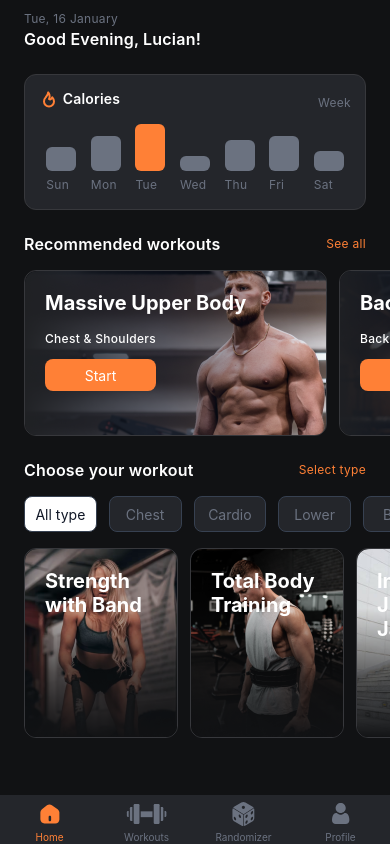
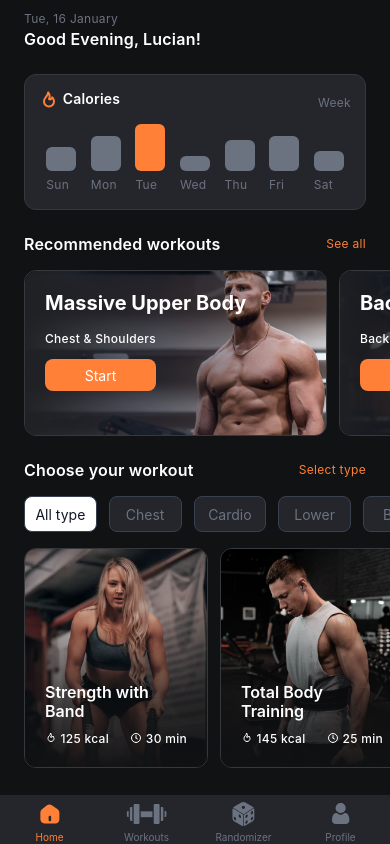
Before and after one commit to frank0170/fitness-app, a React Native app: screen / in a window 390 px wide. Built offline with nearby package versions, Linux system fonts and the light colour scheme.

Commit message:
finished homepage

```diff
--- /dev/null
+++ b/components/icons/caloriesIconSmall.js
@@ -0,0 +1,22 @@
+import React from "react";
+
+const CaloriesIconSmall = () => {
+  return (
+    <svg
+      width="12"
+      height="12"
+      viewBox="0 0 12 12"
+      fill="none"
+      xmlns="http://www.w3.org/2000/svg"
+    >
+      <path
+        d="M6 6C7 4.52 6 2.5 5.5 2C5.5 3.519 4.6135 4.3705 4 5C3.387 5.63 3 6.62 3 7.5C3 8.29565 3.31607 9.05871 3.87868 9.62132C4.44129 10.1839 5.20435 10.5 6 10.5C6.79565 10.5 7.55871 10.1839 8.12132 9.62132C8.68393 9.05871 9 8.29565 9 7.5C9 6.734 8.472 5.53 8 5C7.107 6.5 6.6045 6.5 6 6Z"
+        stroke="white"
+        stroke-linecap="round"
+        stroke-linejoin="round"
+      />
+    </svg>
+  );
+};
+
+export default CaloriesIconSmall;
--- /dev/null
+++ b/components/icons/timeSmallIcon.js
@@ -0,0 +1,28 @@
+import React from "react";
+
+const TimeSmallIcon = () => {
+  return (
+    <svg
+      width="12"
+      height="12"
+      viewBox="0 -1 12 12"
+      fill="none"
+      xmlns="http://www.w3.org/2000/svg"
+    >
+      <path
+        d="M6 10.5C8.48528 10.5 10.5 8.48528 10.5 6C10.5 3.51472 8.48528 1.5 6 1.5C3.51472 1.5 1.5 3.51472 1.5 6C1.5 8.48528 3.51472 10.5 6 10.5Z"
+        stroke="white"
+        stroke-linecap="round"
+        stroke-linejoin="round"
+      />
+      <path
+        d="M6 6L7.5 7M6 3.5V6"
+        stroke="white"
+        stroke-linecap="round"
+        stroke-linejoin="round"
+      />
+    </svg>
+  );
+};
+
+export default TimeSmallIcon;
--- a/components/pages/Home/HomePart3.js
+++ b/components/pages/Home/HomePart3.js
@@ -14,13 +14,15 @@ import CaloriesIcon from "../../icons/caloriesIcon.js";
 import CaloriesDaysStat from "../../icons/caloriesDaysStat.js";
 import { Dimensions, PixelRatio } from "react-native";
 import chestImage from "../../public/chest.png";
+import CaloriesIconSmall from "../../icons/caloriesIconSmall.js";
+import TimeSmallIcon from "../../icons/timeSmallIcon.js";
 
-const WorkoutCard = ({ image, title, category, link, all }) => {
+const WorkoutCard = ({ image, name, kcal, time }) => {
   const cardStyle = homeStyles.home_3.workoutCard.card;
 
   return (
     <ImageBackground source={image} style={cardStyle}>
-      <View style={{ padding: 20, alignItems: "flex-end" }}>
+      <View style={{ padding: 20 }}>
         <View
           style={{
             flexDirection: "row",
@@ -28,9 +30,20 @@ const WorkoutCard = ({ image, title, category, link, all }) => {
             alignItems: "flex-end",
           }}
         >
-          <Text style={homeStyles.home_2.imageCard.title}>{title}</Text>
+          <Text style={homeStyles.home_3.workoutCard.title}>{name}</Text>
         </View>
-        <Text style={homeStyles.home_2.imageCard.category}>{category}</Text>
+        <View style={homeStyles.home_3.workoutCard.secondaryTextPart}>
+          <View style={homeStyles.home_3.workoutCard.secondaryTextPartDiv}>
+            <Text style={homeStyles.home_3.workoutCard.secondaryTextPartText}>
+              <CaloriesIconSmall /> {kcal} kcal
+            </Text>
+          </View>
+          <View style={homeStyles.home_3.workoutCard.secondaryTextPartDiv}>
+            <Text style={homeStyles.home_3.workoutCard.secondaryTextPartText}>
+              <TimeSmallIcon /> {time} min
+            </Text>
+          </View>
+        </View>
       </View>
     </ImageBackground>
   );
@@ -116,8 +129,9 @@ const HomePart2 = ({ person, sampleData }) => {
           <WorkoutCard
             key={item.id} // Don't forget to add a unique key prop for each item
             image={item.image}
-            title={item.name}
-            category={item.category}
+            name={item.name}
+            kcal={item.kcal}
+            time={item.time}
           />
         ))}
       </ScrollView>
--- a/components/pages/Home/homeStyle.js
+++ b/components/pages/Home/homeStyle.js
@@ -158,13 +158,41 @@ export const homeStyles = StyleSheet.create({
     },
     workoutCard: {
       card: {
-        width: 154,
-        height: 190,
+        width: "184px",
+        height: "220px",
         borderRadius: 12,
         border: "1px solid #37383C",
         overflow: "hidden",
         marginRight: 12,
       },
+      title: {
+        color: "#FFF",
+        fontSize: 16,
+        fontStyle: "normal",
+        fontWeight: 600,
+        lineHeight: "120%",
+        marginTop: 114,
+      },
+      secondaryTextPart: {
+        display: "flex",
+        flexDirection: "row",
+        justifyContent: "space-between",
+      },
+      secondaryTextPartDiv: {
+        display: "flex",
+        flexDirection: "row",
+        alignItems: "center",
+        marginTop: 8,
+      },
+      secondaryTextPartText: {
+        color: "#FFF",
+        fontSize: 12,
+        fontStyle: "normal",
+        fontWeight: 500,
+        lineHeight: "170%",
+        letterSpacing: 0.3,
+        marginBottom: 10,
+      },
     },
   },
 });
```
